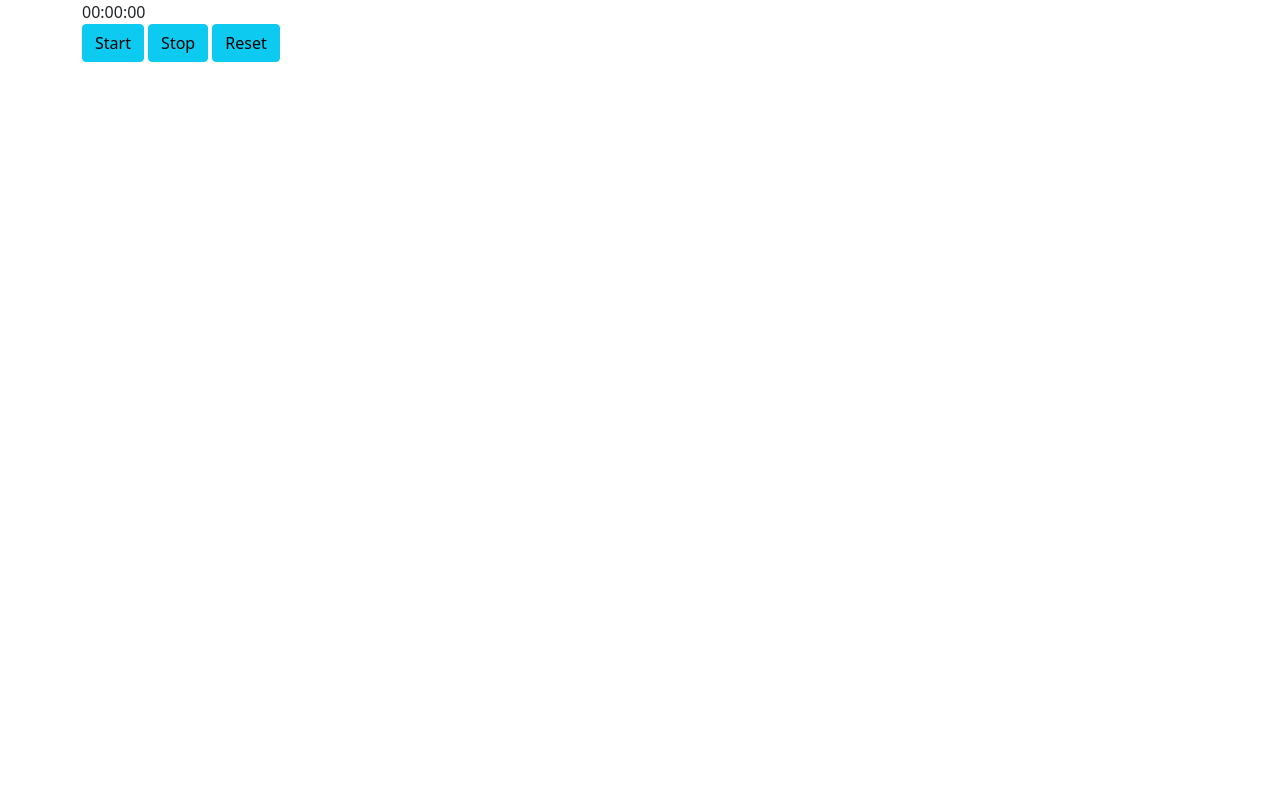
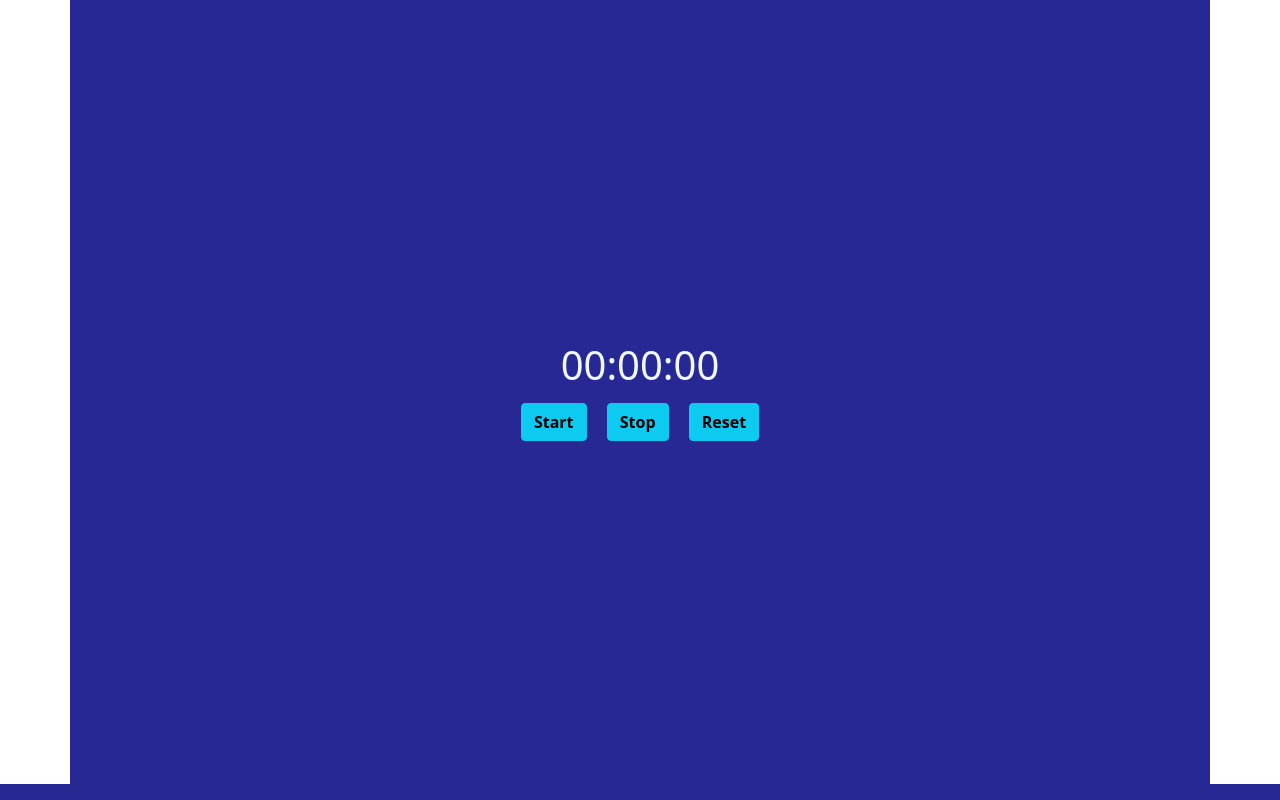
Before and after one commit to mrx-arafat/JS-Stop-Watch, a plain HTML site: page stopwatch.html in a window 1280 px wide. Drawn offline with nearby package versions, Linux system fonts and the light colour scheme.

Commit message:
style done

```diff
--- a/stopwatch.html
+++ b/stopwatch.html
@@ -5,6 +5,7 @@
     <meta http-equiv="X-UA-Compatible" content="IE=edge" />
     <meta name="viewport" content="width=device-width, initial-scale=1.0" />
     <title>Stop Watch</title>
+    <link rel="stylesheet" href="style.css" />
     <link
       href="https://cdn.jsdelivr.net/npm/bootstrap@5.0.2/dist/css/bootstrap.min.css"
       rel="stylesheet"
@@ -17,9 +18,9 @@
       <div class="time">00:00:00</div>
 
       <div id="option">
-        <button id="start" class="btn btn-info">Start</button>
-        <button id="stop" class="btn btn-info">Stop</button>
-        <button id="reset" class="btn btn-info">Reset</button>
+        <button id="start" class="btn btn-info m-2 fw-bold">Start</button>
+        <button id="stop" class="btn btn-info m-2 fw-bold">Stop</button>
+        <button id="reset" class="btn btn-info m-2 fw-bold">Reset</button>
       </div>
     </div>
     <script src="script.js"></script>
--- /dev/null
+++ b/style.css
@@ -0,0 +1,17 @@
+* {
+  background-color: rgb(40, 40, 148);
+}
+.container {
+  height: 98vh;
+  width: 100%;
+  display: flex;
+  align-items: center;
+  justify-content: center;
+  flex-direction: column;
+}
+
+.time {
+  font-size: 40px;
+  color: aliceblue;
+  font-weight: 500;
+}
```
